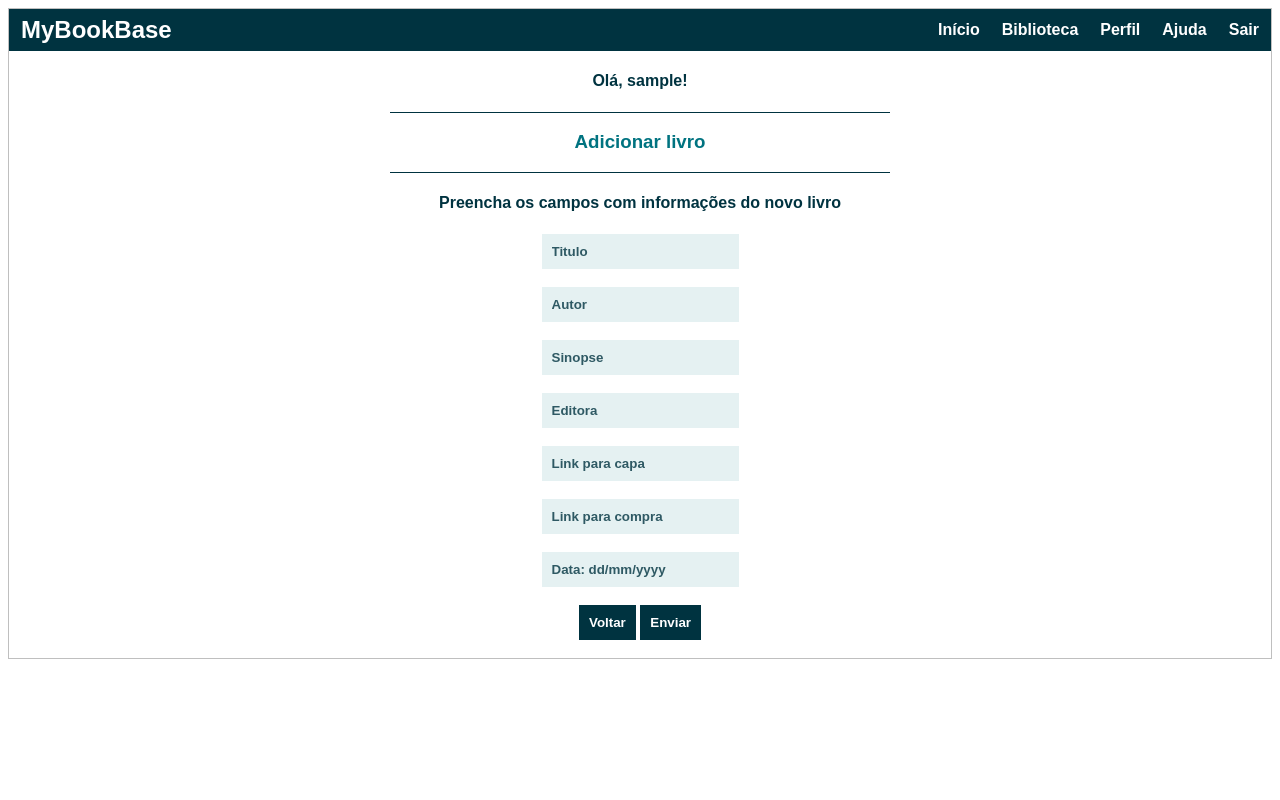
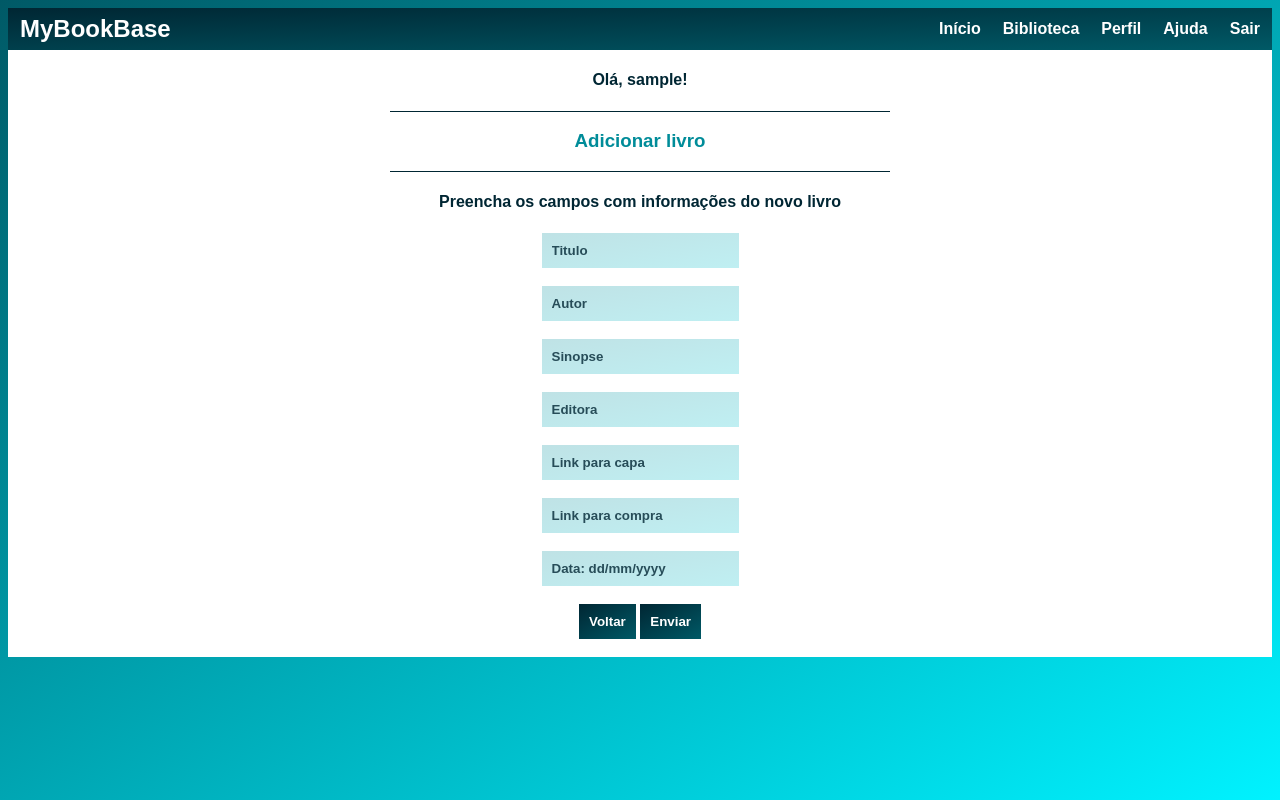
Before and after one commit to Bittencourt112/Bittencourt112.github.io, a PHP site: page /addBook.php in a window 1280 px wide. Run offline with PHP 8.4, Linux system fonts and the light colour scheme; the visitor is signed in with stand-in values (Sample User, id 1).

Commit message:
Update style.css

```diff
--- a/style.css
+++ b/style.css
@@ -1,6 +1,8 @@
 body {
     font-family: arial;
-    background-color: rgba(100%, 100%, 100%, 1);
+    background: no-repeat center fixed;
+    background-image: linear-gradient(to bottom right, rgba(0%, 35%, 40%, 1), rgba(0%, 55%, 60%, 1), rgba(0%, 75%, 80%, 1), rgba(0%, 95%, 100%, 1));
+    background-size: cover;
 
 }
 
@@ -10,19 +12,17 @@ body {
     width: 1000px;
     margin-left: auto;
     margin-right: auto;
-    border: 1px solid rgba(50%, 50%, 50%, 0.5);
 
 }
 
 .div01 {
     background-color: rgba(100%, 100%, 100%, 1);
     text-align: center;
-    border: 1px solid rgba(50%, 50%, 50%, 0.5);
 
 }
 
 .divTable {
-    background-color: rgba(0%, 20%, 25%, 1);
+    background-image: linear-gradient(to bottom right, rgba(0%, 15%, 20%, 1), rgba(0%, 35%, 40%, 1));
 
 }
 
@@ -46,7 +46,7 @@ td {
 }
 
 #menuTd:hover {
-    color: rgba(0%, 45%, 50%, 1);
+    color: rgba(0%, 55%, 60%, 1);
 
 }
 
@@ -58,31 +58,33 @@ td {
 }
 
 h2 {
-    color: rgba(0%, 20%, 25%, 1);
+    color: rgba(100%, 100%, 100%, 1);
+    background-image: linear-gradient(to bottom right, rgba(0%, 15%, 20%, 1), rgba(0%, 35%, 40%, 1));
+    padding: 5px;
 
 }
 
 h3 {
-    color: rgba(0%, 45%, 50%, 1);
+    color: rgba(0%, 55%, 60%, 1);
 
 }
 
 h4 {
-    color: rgba(0%, 20%, 25%, 1);
+    color: rgba(0%, 15%, 20%, 1);
 
 }
 
 hr {
     width: 500px;
-    background-color: rgba(0%, 20%, 25%, 1);
-    color: rgba(0%, 20%, 25%, 1);
+    background-color: rgba(0%, 15%, 20%, 1);
+    color: rgba(0%, 15%, 20%, 1);
     border: 0;
     height: 1px;
 
 }
 
 p {
-    color: rgba(0%, 20%, 25%, 0.8);
+    color: rgba(0%, 15%, 20%, 0.8);
     text-align: justify;
     width: fit-content;
     margin-left: auto;
@@ -92,14 +94,14 @@ p {
 }
 
 #input01 {
-    background-color: rgba(0%, 45%, 50%, 0.1);
+    background-image: linear-gradient(to bottom right, rgba(0%, 55%, 60%, 0.25), rgba(0%, 75%, 80%, 0.25));
     border: 0;
     padding: 10px;
 
 }
 
 input::placeholder{
-    color: rgba(0%, 20%, 25%, 0.8);
+    color: rgba(0%, 15%, 20%, 0.8);
     font-weight: bold;
 
 }
@@ -108,25 +110,25 @@ input::placeholder{
 #button01 {
     border: 0;
     padding: 10px;
-    background-color: rgba(0%, 20%, 25%, 1);
+    background-image: linear-gradient(to bottom right, rgba(0%, 15%, 20%, 1), rgba(0%, 35%, 40%, 1));
     color: rgba(100%, 100%, 100%, 1);
     font-weight: bold;
 
 }
 
 #button01:hover {
-    color: rgba(0%, 45%, 50%, 1);
+    color: rgba(0%, 55%, 60%, 1);
 
 }
 
 a {
-    color: rgba(0%, 20%, 25%, 1);
+    color: rgba(0%, 15%, 20%, 1);
     text-decoration: none;
 
 }
 
 a:hover {
-    color: rgba(0%, 45%, 50%, 1);
+    color: rgba(0%, 55%, 60%, 1);
 
 }
 
@@ -141,7 +143,7 @@ ul {
 }
 
 li {
-    color: rgba(0%, 20%, 25%, 0.8);
+    color: rgba(0%, 15%, 20%, 0.8);
     text-align: justify;
 
 }
@@ -152,6 +154,6 @@ img {
 }
 
 img:hover {
-    background-color: rgba(0%, 45%, 50%, 1);
+    background-image: linear-gradient(to bottom right, rgba(0%, 35%, 40%, 1), rgba(0%, 55%, 60%, 1));
 
 }
```
